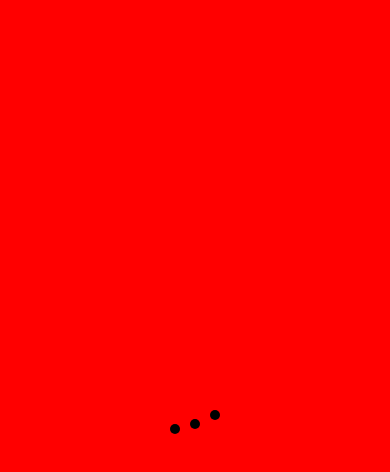
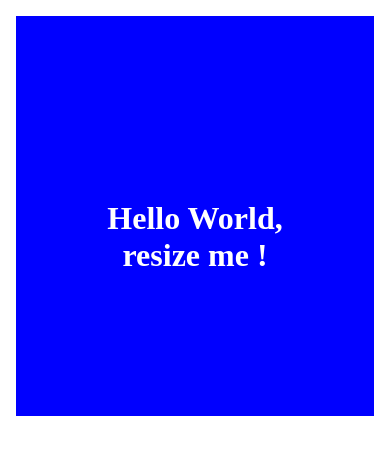
Before and after one commit to celinelegros/hackjam-styled-components, a React (Create React App) app: page / in a window 390 px wide. Shown: the top 472 px of the page. Built offline with nearby package versions, Linux system fonts and the light colour scheme.

Commit message:
style(06-responsive + 06-responsive-solution):

```diff
--- a/src/06-responsive-solution/App.js
+++ b/src/06-responsive-solution/App.js
@@ -1,11 +1,36 @@
-import React, {Component} from 'react';
+import React, { Component } from 'react';
+import styled from 'styled-components';
+import { media } from './mediaQuery';
+
+const ResponsiveContainer = styled.div`
+  width: calc(100% - 32px);
+  height: 400px;
+  margin: 16px auto;
+  position: relative;
+  background: blue;
+  h1 {
+    width: auto;
+    position: absolute;
+    top: 50%;
+    left: 50%;
+    text-align: center;
+    transform: translate(-50%, -50%);
+    color: white;
+  }
+  ${media.sm`
+  background : red;
+  h1{color: yellow;}`}
+  ${media.md`
+  background : violet;
+  h1{color: purple;}`}
+`;
 
 export class App extends Component {
   render() {
     return (
-      <div>
-
-      </div>
+      <ResponsiveContainer>
+        <h1>Hello World, resize me ! </h1>
+      </ResponsiveContainer>
     );
   }
 }
--- /dev/null
+++ b/src/06-responsive-solution/mediaQuery.js
@@ -0,0 +1,20 @@
+import { css } from 'styled-components';
+
+export const sizes = {
+  xl: 1075,
+  lg: 992,
+  md: 768,
+  sm: 576,
+  xs: 330,
+  all: 0
+};
+
+export const media = Object.keys(sizes).reduce((accumulator, label) => {
+  const emSize = sizes[label] / 16;
+  accumulator[label] = (...args) => css`
+    @media (min-width: ${emSize}em) {
+      ${css(...args)};
+    }
+  `;
+  return accumulator;
+}, {});
--- a/src/index.js
+++ b/src/index.js
@@ -1,5 +1,5 @@
 import React from 'react';
 import ReactDOM from 'react-dom';
-import { App } from './04-animations/App';
+import { App } from './06-responsive-solution/App';
 
 ReactDOM.render(<App />, document.getElementById('root'));
```
Also changed, not shown: src/06-responsive/App.js (+48 -4 lines).
